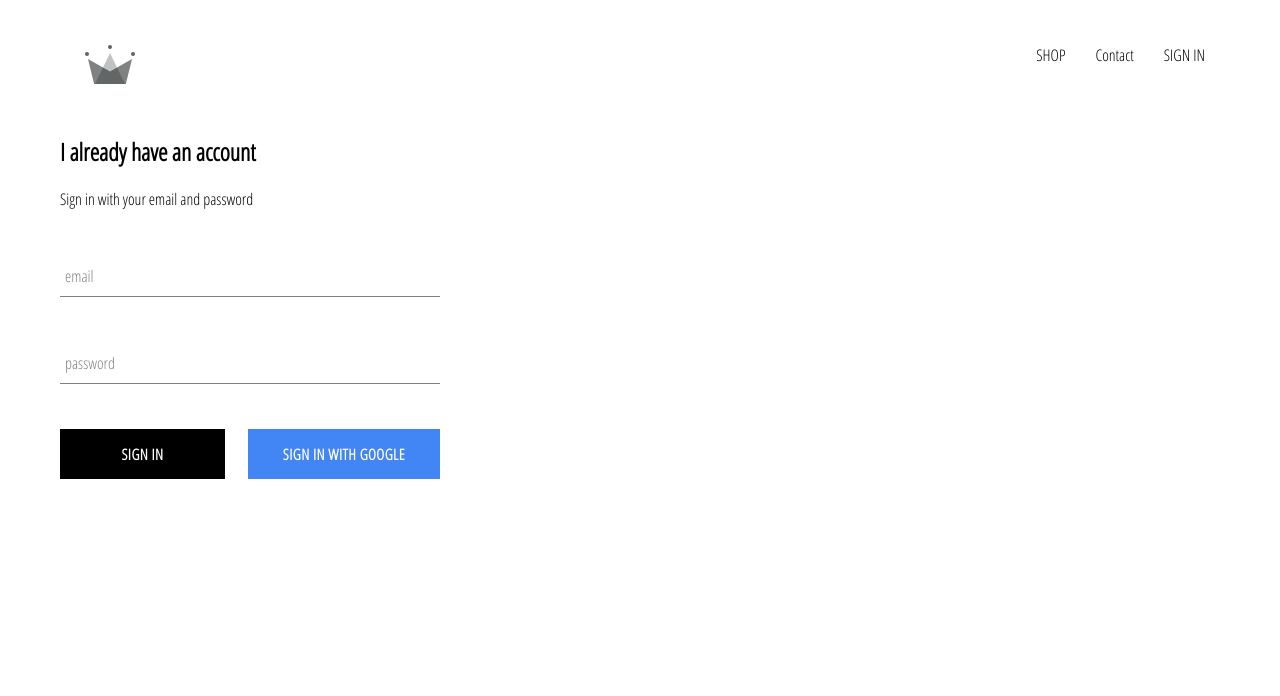
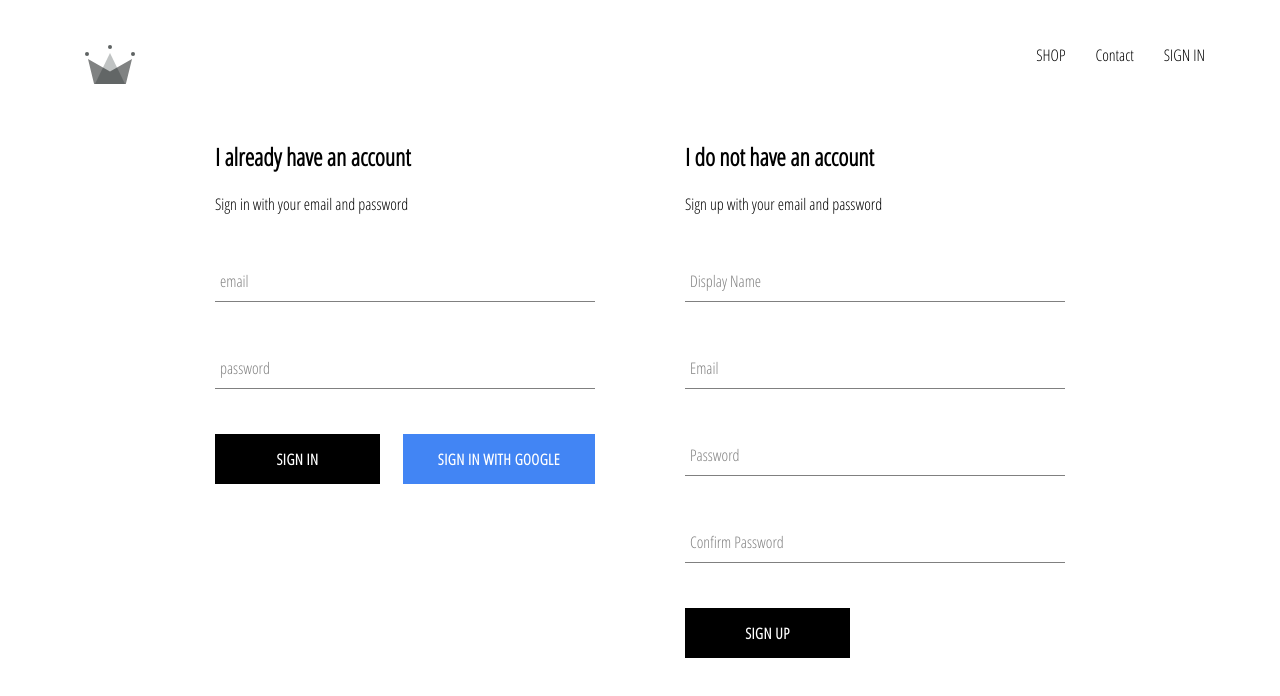
Before and after one commit to nosoul05/E-commerce, a React (Create React App) app: page /E-commerce/signin in a window 1280 px wide. Shown: the top 696 px of the page. Built offline with nearby package versions, Linux system fonts and the light colour scheme; no server answers.

Commit message:
implemented firebase utils, included ability to store authenticated users into our firestore database

```diff
--- a/src/App.js
+++ b/src/App.js
@@ -8,7 +8,7 @@
 import ShopPage from './pages/shop/shop.compontent';
 import Header from './components/header/header.compontent';
 import SignInAndSignUpPage from './pages/sign-in-and-sign-up/sign-in-and-sign-up.compontent';
-import { auth } from './firebase/firebase.utils';
+import { auth, createUserProfileDocument } from './firebase/firebase.utils';
 
 
 // const HatsPage = () => (
@@ -49,10 +49,30 @@
  // unsubscribeFromAuth = null;
 
   componentDidMount(){
-  this.unsubscribeFromAuth =  auth.onAuthStateChanged( user => {
-      this.setState({ currentUser: user });
+  this.unsubscribeFromAuth =  auth.onAuthStateChanged( async userAuth => {
 
-      console.log(user);
+    if(userAuth) {
+      const userRef = await createUserProfileDocument(userAuth);
+
+      userRef.onSnapshot(snapShot => {
+        //console.log(snapShot.data());
+        this.setState({
+          currentUser: {
+            id: snapShot.id,
+            ...snapShot.data()
+          }
+        }, () =>{
+          console.log(this.state); // Remember that to get the state it has to be here
+        });
+      });
+      console.log(this.state);
+    }
+    else{
+      this.setState({currentUser : userAuth});
+    }
+   //   this.setState({ currentUser: user });
+    //createUserProfileDocument(user);
+     // console.log(user);
     });
   }
 
--- a/src/components/form-input/form-input.component.jsx
+++ b/src/components/form-input/form-input.component.jsx
@@ -11,7 +11,7 @@
                 <label
                 className={`${
                 otherProps.value.length ? `shrink` : ''
-                } form-input-label`}
+                }form-input-label`}
             >
                {label}
            </label>)
--- /dev/null
+++ b/src/components/sign-up/sign-up.compontent.jsx
@@ -0,0 +1,110 @@
+import React from 'react';
+
+import FormInput from '../form-input/form-input.component';
+import CustomButton from '../custom-button/custom-button.compontent';
+
+import { auth, createUserProfileDocument } from '../../firebase/firebase.utils';
+
+import './sign-up.styles.scss';
+
+
+
+class SignUp extends React.Component{
+    constructor(){
+        super();
+
+        this.state= {
+            displayName: '',
+            email: '',
+            password: '',
+            confirmPassword: ''
+        }
+    }
+
+    handleSubmit = async event => {
+        event.preventDefault();
+
+        const {displayName, email, password, confirmPassword } = this.state;
+
+        if(password !== confirmPassword){
+            alert("passowrds don't match");
+            return;
+        }
+
+        try{
+            const {user } = await auth.createUserWithEmailAndPassword(email, password);
+
+            await createUserProfileDocument(user, {displayName});
+
+            this.setState({
+                displayName: '',
+                email: '',
+                password: '',
+                confirmPassword: ''
+            });
+        }
+        catch(error){
+            console.log(error);
+        }
+
+
+    };
+
+    handleChange= event => {
+        const {name, value } = event.target;
+
+        this.setState({[name]: value });
+    };
+
+    render(){
+        const {displayName, email, password, confirmPassword } = this.state;
+        return(
+            <div className='sign-up'>
+                <h2 className='title'> I do not have an account</h2>
+                <span>Sign up with your email and password</span>
+                <form className='sign-up-form' onSubmit={this.handleSubmit}>
+                    <FormInput
+                    type='text'
+                    name='displayName'
+                    value={displayName}
+                    onChange={this.handleChange}
+                    label='Display Name'
+                    required
+                    />
+
+                    <FormInput
+                    type='email'
+                    name='email'
+                    value={email}
+                    onChange={this.handleChange}
+                    label='Email'
+                    required
+                    />
+
+                    <FormInput
+                    type='password'
+                    name='password'
+                    value={password}
+                    onChange={this.handleChange}
+                    label='Password'
+                    required
+                    />
+
+                    <FormInput
+                    type='password'
+                    name='confirmPassword'
+                    value={confirmPassword}
+                    onChange={this.handleChange}
+                    label='Confirm Password'
+                    required
+                    />
+                    <CustomButton type='submit'>SIGN UP</CustomButton>
+
+                </form>
+
+            </div>
+        )
+    }
+}
+
+export default SignUp;
--- /dev/null
+++ b/src/components/sign-up/sign-up.styles.scss
@@ -0,0 +1,10 @@
+.sign-up{
+    display:flex;
+    flex-direction: column;
+    width:380px;
+
+    .tittle{
+        margin: 10px 0;
+    }
+
+}
--- a/src/firebase/firebase.utils.js
+++ b/src/firebase/firebase.utils.js
@@ -13,6 +13,37 @@
         measurementId: "G-Q76SN9635V"
     };
 
+
+    export const createUserProfileDocument = async (userAuth, additionalData) => {
+    if (!userAuth) return; //if the user doesn't exist exit out
+
+    const userRef = firestore.doc(`users/${userAuth.uid}`);
+    const snapShot = await userRef.get();
+
+   // console.log(snapShot);//testing
+
+    if(!snapShot.exists ){
+        const{ displayName, email } = userAuth;
+        const createdAt = new Date();
+
+        try {
+            await userRef.set({
+                displayName,
+                email,
+                createdAt,
+                ...additionalData
+            })
+        } catch(error){
+            console.log('error creating user');
+        }
+
+    }
+    return userRef;
+
+    //console.log(firestore.doc('users/123ddss'));
+  };
+
+
     firebase.initializeApp(config);
 
 
--- a/src/pages/sign-in-and-sign-up/sign-in-and-sign-up.compontent.jsx
+++ b/src/pages/sign-in-and-sign-up/sign-in-and-sign-up.compontent.jsx
@@ -1,6 +1,6 @@
 import React from 'react';
 import SignIn from '../../components/sign-in/sign-in.compontent';
-
+import SignUp from '../../components/sign-up/sign-up.compontent';
 
 import './sign-in-and-sign-up.styles.scss';
 
@@ -9,6 +9,7 @@
 
     <div className='sign-in-and-sign-up'>
         <SignIn/>
+        <SignUp/>
 
     </div>
 
--- a/src/pages/sign-in-and-sign-up/sign-in-and-sign-up.styles.scss
+++ b/src/pages/sign-in-and-sign-up/sign-in-and-sign-up.styles.scss
@@ -0,0 +1,6 @@
+.sign-in-and-sign-up{
+    width: 850px;
+    display:flex;
+    justify-content: space-between;
+    margin: 30px auto;
+}
```
Lines whose indentation alone changed are shown as unchanged.
